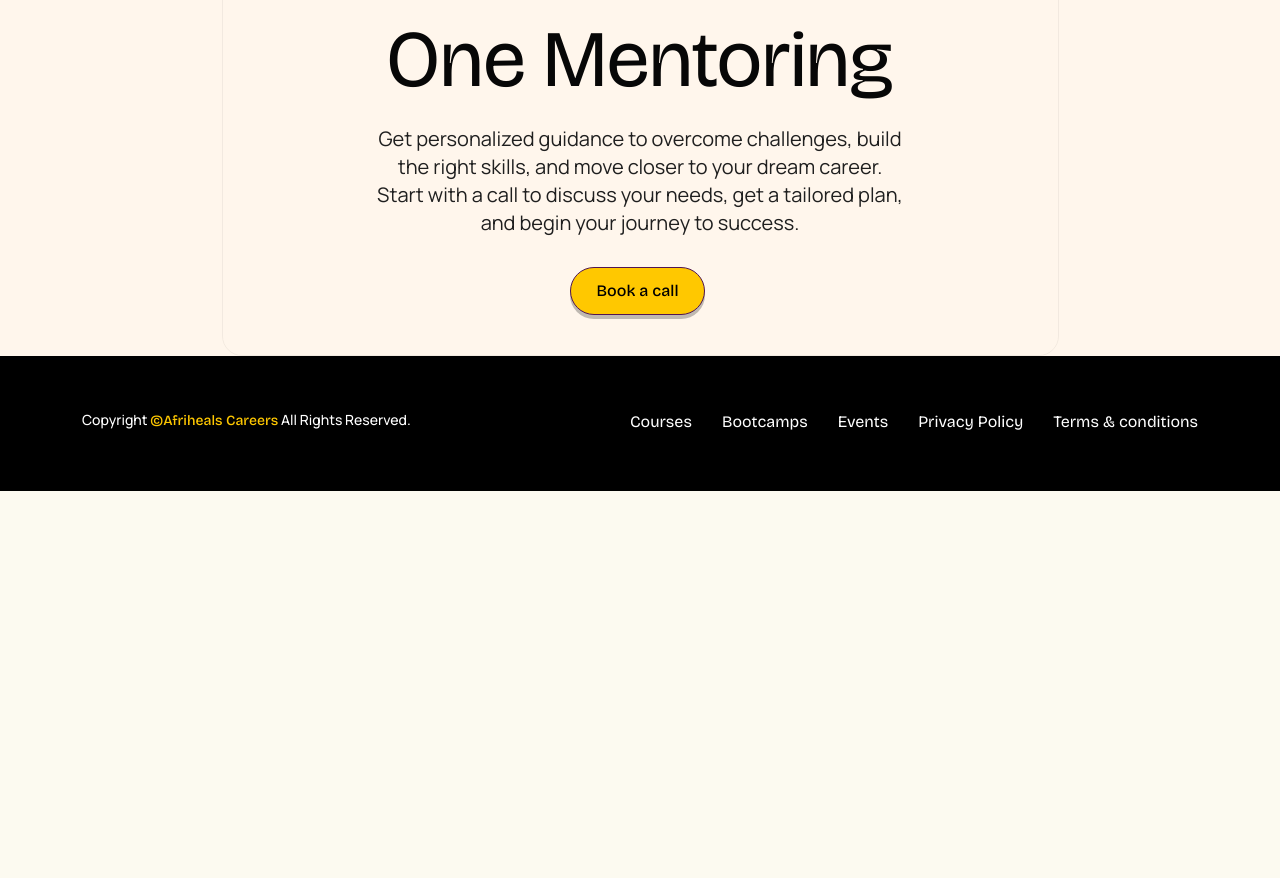
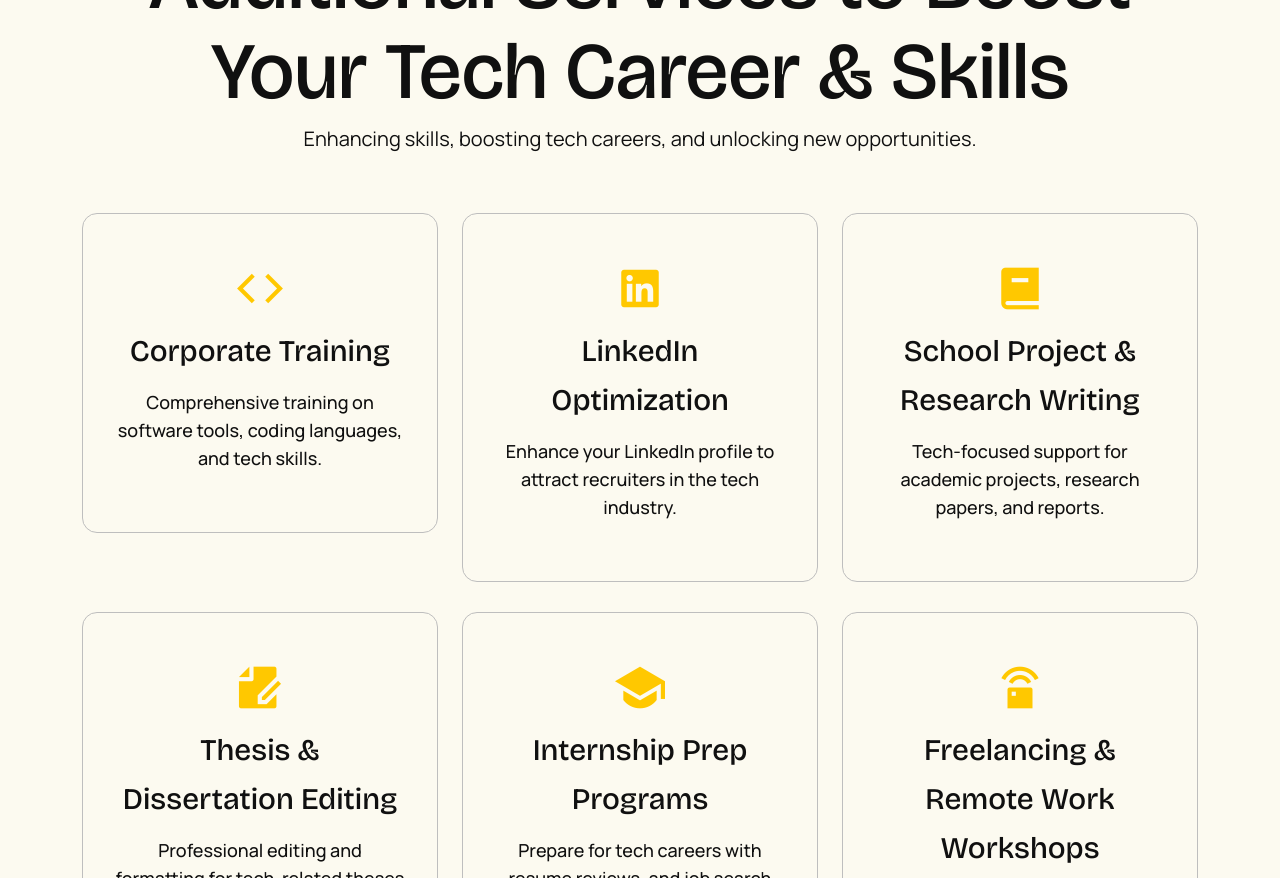
Before and after one commit to ThosynPax/afriheals-careers, a React (Vite) app: page / in a window 1280 px wide. Shown: the part 4440-5318 px from the top of the page. Before the commit the page ends 4931 px from the top, so only its background shows below. Built offline with nearby package versions, Linux system fonts and the light colour scheme.

Commit message:
added new section

```diff
--- a/src/App.tsx
+++ b/src/App.tsx
@@ -13,6 +13,8 @@ import Privacy from '@components/others/Privacy'
 import Courses from '@components/others/Courses'
 import Services from '@components/sections/services'
 import Bootcamps from '@components/others/Bootcamps'
+import Projects from '@components/sections/projects'
+import Features from '@components/sections/features'
 
 const App = () => {
   return (
@@ -68,6 +70,7 @@ const App = () => {
               <Testimonials />
               <Services />
               <Faqs />
+              <Features />
               <Booking />
             </main>
             <Footer />
--- a/src/components/sections/features.tsx
+++ b/src/components/sections/features.tsx
@@ -9,9 +9,9 @@ const Features = () => {
                 <div className="row">
                     <div className="col-xl-12 col-lg-12">
                         <SectionTitle>
-                            <SectionTitle.Name>Features</SectionTitle.Name>
-                            <SectionTitle.Title>Membership benefits</SectionTitle.Title>
-                            <SectionTitle.Description>Perks so good you'll never need to go anywhere else for your design. Seriously.</SectionTitle.Description>
+                            <SectionTitle.Name>Other Services</SectionTitle.Name>
+                            <SectionTitle.Title>Additional Services to Boost Your Tech Career & Skills</SectionTitle.Title>
+                            <SectionTitle.Description>Enhancing skills, boosting tech careers, and unlocking new opportunities.</SectionTitle.Description>
                         </SectionTitle>
                     </div>
                 </div>
@@ -20,6 +20,10 @@ const Features = () => {
                         <Card key={id} description={description} icon={icon} id={id} title={title} />
                     )}
                 </div>
+                <SectionTitle>
+                     <SectionTitle.Name><a href="https://wa.link/3fphdr"> Interested in any of the above services? Click to Send us a DM ASAP</a> </SectionTitle.Name>
+                </SectionTitle>
+
             </div>
         </section>
 
--- a/src/components/sections/footer.tsx
+++ b/src/components/sections/footer.tsx
@@ -8,7 +8,7 @@ const Footer = () => {
                     <div className="row">
                         <div className="col-lg-4">
                             <div className="copyright-text">
-                                <p>Copyright <a href="#">©Afriheals Careers</a> All Rights Reserved.</p>
+                                <p>Copyright <a href="#">©Afriheals Careers by Afribreath Ltd.</a> All Rights Reserved.</p>
                             </div>
                         </div>
                         <div className="col-lg-8">
--- a/src/utils/fackData/featuresData.ts
+++ b/src/utils/fackData/featuresData.ts
@@ -4,42 +4,41 @@ type DataType = {
     icon: string,
     description: string
 }[]
-
 export const featuresData: DataType = [
     {
         id: 1,
-        title: "Unlimited requests",
-        icon: "ri-global-fill",
-        description: "Unlimited desgin requests, prioritized by your needs"
+        title: "Corporate Training",
+        icon: "ri-code-fill",
+        description: "Comprehensive training on software tools, coding languages, and tech skills."
     },
     {
         id: 2,
-        title: "Lightning fast",
-        icon: "ri-quill-pen-line",
-        description: "Tasks delivered in just 1-2 working business days."
+        title: "LinkedIn Optimization",
+        icon: "ri-linkedin-box-fill",
+        description: "Enhance your LinkedIn profile to attract recruiters in the tech industry."
     },
     {
         id: 3,
-        title: "No contracts",
-        icon: "ri-pantone-fill",
-        description: "No contracts. Cancel your subscription at any time."
+        title: "School Project & Research Writing",
+        icon: "ri-book-2-fill",
+        description: "Tech-focused support for academic projects, research papers, and reports."
     },
     {
         id: 4,
-        title: "No extra Charges",
-        icon: "ri-global-fill",
-        description: "Just fixed monthly subscription; No extra charges or fees."
+        title: "Thesis & Dissertation Editing",
+        icon: "ri-file-edit-fill",
+        description: "Professional editing and formatting for tech-related theses and dissertations."
     },
     {
         id: 5,
-        title: "Top-notch quality",
-        icon: "ri-pantone-fill",
-        description: "Access incredible design quality whenever you need it."
+        title: "Internship Prep Programs",
+        icon: "ri-graduation-cap-fill",
+        description: "Prepare for tech careers with resume reviews, and job search strategies."
     },
     {
         id: 6,
-        title: "Risk-free Revisions",
-        icon: "ri-pantone-fill",
-        description: "Revise until 100% satisfied without any extra cost."
-    }
-]
+        title: "Freelancing & Remote Work Workshops",
+        icon: "ri-remote-control-fill",
+        description: "Learn how to start a successful freelance tech career and work remotely."
+    },
+];
```
